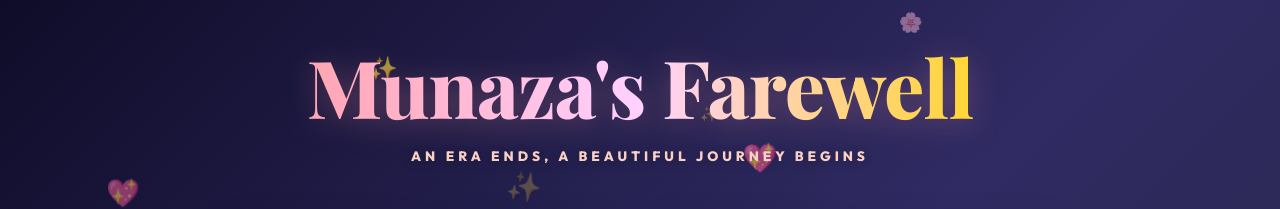
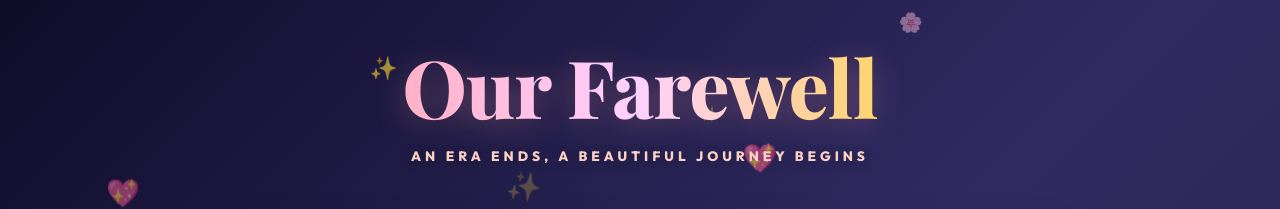
Before and after one commit to siquakulsum/Farewell, a plain HTML site: page index.html in a window 1280 px wide. Shown: the top 209 px of the page. Drawn offline with nearby package versions, Linux system fonts and the light colour scheme; a web font is replaced by a local one.

Commit message:
fifth commit

```diff
--- a/index.html
+++ b/index.html
@@ -345,7 +345,7 @@
     <div class="floating-elements" id="floating-elements"></div>
 
     <div class="container" id="main-container">
-        <h1 class="gsap-reveal">Munaza's Farewell</h1>
+        <h1 class="gsap-reveal">Our Farewell</h1>
         <div class="subtitle gsap-reveal">An Era Ends, A Beautiful Journey Begins</div>
 
         <div class="countdown-grid gsap-reveal">
@@ -371,7 +371,9 @@
             style="background: white !important; opacity: 1 !important;">
             <p class="daily-message" id="message-text">Loading a piece of my heart...</p>
         </div>
-
+<br>
+<br>
+<br>
         <div class="gift-section gsap-reveal">
             <div class="gift-box" onclick="openGift(0, event)">🎁</div>
             <div class="gift-box" onclick="openGift(1, event)">💝</div>
```
